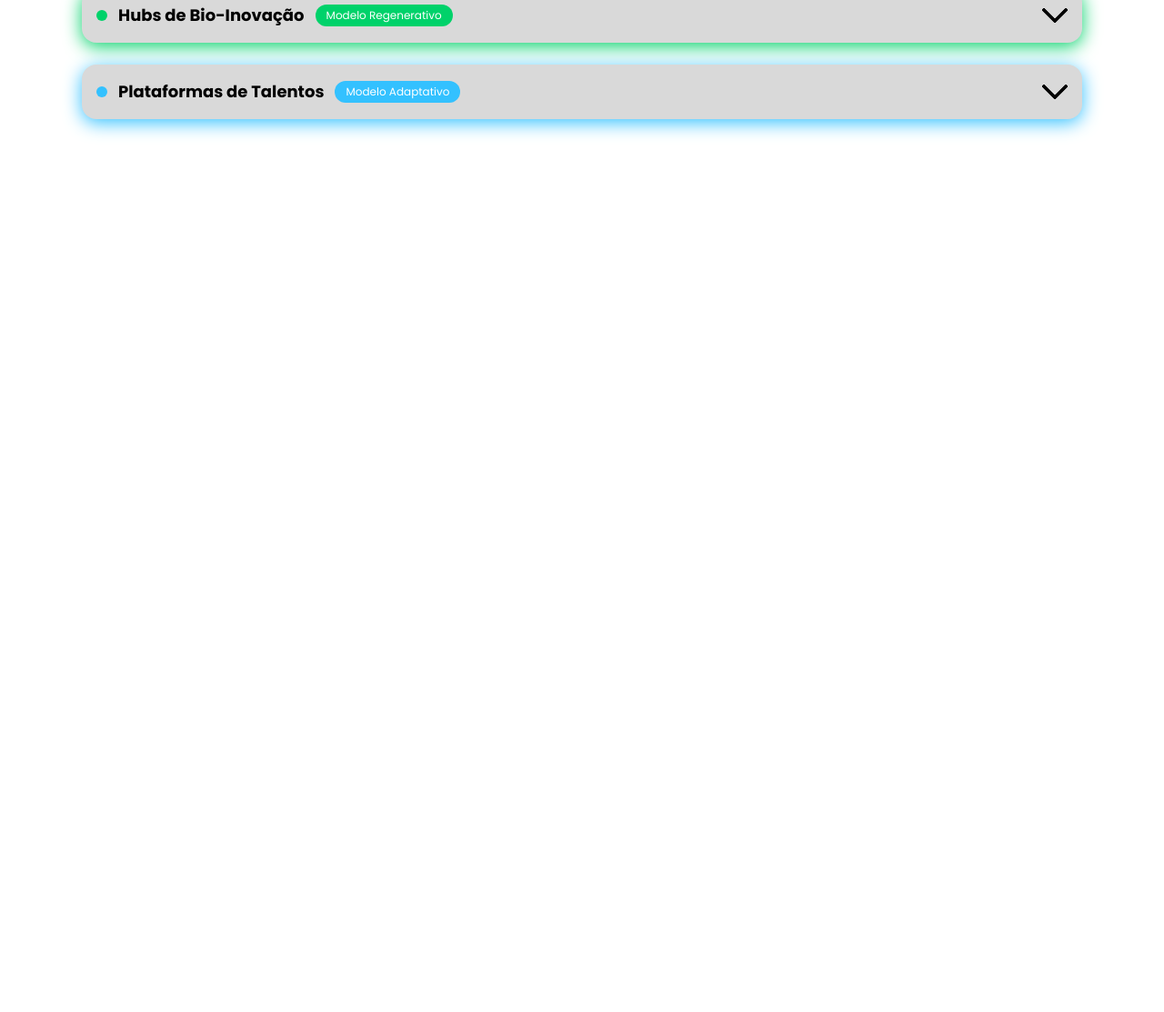
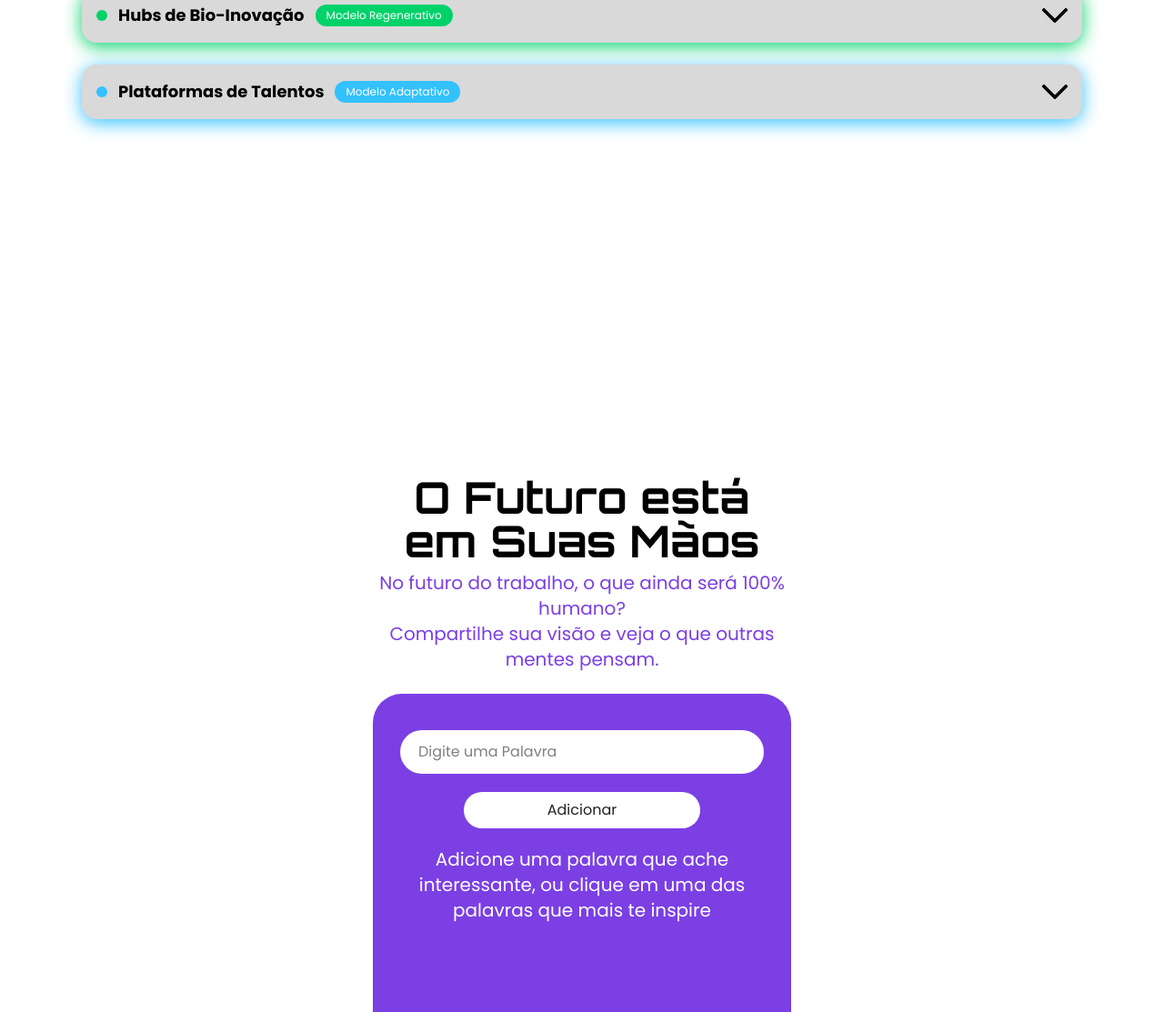
Before and after one commit to lucasbuzato/2-GS-1TWDPF, a website: page dist/index.html in a window 1280 px wide. Shown: the part 4459-5572 px from the top of the page at 91% size. Before the commit the page ends 4772 px from the top, so only its background shows below. Drawn offline with Linux system fonts and the light colour scheme.

Commit message:
section de futuro estrutura feita

```diff
--- a/dist/index.html
+++ b/dist/index.html
@@ -175,7 +175,7 @@
         </div>
 
     </section>
-    <section class="w-screen h-screen px-[50px] flex flex-col pt-[100px] pb-[50px]">
+    <section class="w-screen h-screen px-[50px] flex flex-col pt-[100px] pb-[50px] flex-wrap">
         <div class="grid grid-cols-4 grid-rows-2 gap-5 h-full">
             <div class="col-span-2 bg-Verde rounded-2xl flex justify-center items-center">
                 <h2 class="text-6xl font-Orbitron text-white text-center font-bold">Tecnologia com <br> Propósito - <br>
@@ -200,20 +200,23 @@
                 <h2 class="font-bold text-3xl text-center">Otimizar, Não Desumanizar</h2>
                 <p class="text-xl text-justify">
 
-                    A inovação deve existir para ampliar o potencial humano — não para substituí-lo.Quando as empresas usam a tecnologia como aliada, o trabalho se torna mais criativo e menos mecânico.</p>
+                    A inovação deve existir para ampliar o potencial humano — não para substituí-lo.Quando as empresas
+                    usam a tecnologia como aliada, o trabalho se torna mais criativo e menos mecânico.</p>
             </div>
             <div class="bg-Azul-Claro rounded-2xl flex flex-col justify-center p-5 gap-5 text-white items-center">
                 <h2 class="font-bold text-3xl text-center">Otimizar, Não Desumanizar</h2>
                 <p class="text-xl text-justify">
 
-                    Automação não é sobre cortar pessoas, e sim sobre libertá-las de tarefas repetitivas. A tecnologia deve abrir espaço para o pensamento crítico e a inovação. </p>
+                    Automação não é sobre cortar pessoas, e sim sobre libertá-las de tarefas repetitivas. A tecnologia
+                    deve abrir espaço para o pensamento crítico e a inovação. </p>
             </div>
             <div class="bg-Roxo-Claro rounded-2xl flex flex-col justify-center p-5 gap-5 text-white items-center">
                 <h2 class="font-bold text-3xl text-center">Propósito como <br>
                     Norte</h2>
                 <p class="text-xl text-justify">
 
-                    O verdadeiro avanço está em usar a tecnologia com intenção. Quando o propósito guia as decisões, a inovação se torna um instrumento de evolução coletiva.</p>
+                    O verdadeiro avanço está em usar a tecnologia com intenção. Quando o propósito guia as decisões, a
+                    inovação se torna um instrumento de evolução coletiva.</p>
             </div>
         </div>
     </section>
@@ -240,24 +243,31 @@ Norte</h2>
                             Modelo Descentralizado
                         </span>
                     </div>
-                <img class="transition-transform group-open:rotate-180" src="./imgs/arrow-down-sign-to-navigate 1.png" alt="">
+                    <img class="transition-transform group-open:rotate-180"
+                        src="./imgs/arrow-down-sign-to-navigate 1.png" alt="">
 
                 </summary>
 
                 <div class="mt-4 pl-6 p-3 text-sm flex flex-row font-Poppins border-t-3 border-Preto-Suave">
                     <div class="flex flex-col m-3">
-                    <p class="text-justify">Esqueça as hierarquias. Nas DAOs, seu valor é sua contribuição. Talentos globais se unem em missões, governados por código e um propósito compartilhado.</p>
+                        <p class="text-justify">Esqueça as hierarquias. Nas DAOs, seu valor é sua contribuição. Talentos
+                            globais se unem em missões, governados por código e um propósito compartilhado.</p>
                         <img src="" alt="">
                     </div>
                     <div class="bg-white p-5 rounded-2xl m m-3">
                         <h2 class="font-bold text-xl">Case de Sucesso: Projeto Netuno (2032 )</h2>
-                    <p class="text-justify">A DAO 'Ocean Guardians' mobilizou 5.000 especialistas em 72 horas para desenvolver drones autônomos de limpeza, removendo 1 milhão de toneladas de plástico do Pacífico em 3 anos.</p>
+                        <p class="text-justify">A DAO 'Ocean Guardians' mobilizou 5.000 especialistas em 72 horas para
+                            desenvolver drones autônomos de limpeza, removendo 1 milhão de toneladas de plástico do
+                            Pacífico em 3 anos.</p>
                         <div class="flex flex-col mt-5">
                             <h3 class="font-bold text-xl">Profissões Relacionadas:</h3>
                             <div class="flex flex-row gap-3 mt-2">
-                       <a class="p-1 text-[10px] bg-Roxo-Claro text-white rounded-2xl">Eng. de Contratos Inteligentes</a>
-                       <a class="p-1 text-[10px] bg-Roxo-Claro text-white rounded-2xl">Especialista em Governança</a>
-                       <a class="p-1 text-[10px] bg-Roxo-Claro text-white rounded-2xl">Coord. de Missão Comunitária</a>
+                                <a class="p-1 text-[10px] bg-Roxo-Claro text-white rounded-2xl">Eng. de Contratos
+                                    Inteligentes</a>
+                                <a class="p-1 text-[10px] bg-Roxo-Claro text-white rounded-2xl">Especialista em
+                                    Governança</a>
+                                <a class="p-1 text-[10px] bg-Roxo-Claro text-white rounded-2xl">Coord. de Missão
+                                    Comunitária</a>
                             </div>
                         </div>
 
@@ -276,23 +286,29 @@ Norte</h2>
                             Modelo Regenerativo
                         </span>
                     </div>
-                <img class="transition-transform group-open:rotate-180" src="./imgs/arrow-down-sign-to-navigate 1.png" alt="">
+                    <img class="transition-transform group-open:rotate-180"
+                        src="./imgs/arrow-down-sign-to-navigate 1.png" alt="">
 
                 </summary>
 
                 <div class="mt-4 pl-6 p-3 text-sm flex flex-row font-Poppins border-t-3 border-Preto-Suave">
                     <div class="flex flex-col m-3">
-                    <p class="text-justify">Laboratórios onde biólogos, designers e IA co-criam soluções, usando materiais vivos e computação orgânica para um futuro sustentável.</p>
+                        <p class="text-justify">Laboratórios onde biólogos, designers e IA co-criam soluções, usando
+                            materiais vivos e computação orgânica para um futuro sustentável.</p>
                         <img src="" alt="">
                     </div>
                     <div class="bg-white p-5 rounded-2xl m m-3">
                         <h2 class="font-bold text-xl">Princípio Chave: Simbiose Natural</h2>
-                    <p class="text-justify">Em vez de extrair, nós colaboramos. Usamos a lógica da natureza, otimizada por IA, para criar produtos que não geram lixo, pois são projetados para retornar ao ciclo biológico.</p>
+                        <p class="text-justify">Em vez de extrair, nós colaboramos. Usamos a lógica da natureza,
+                            otimizada por IA, para criar produtos que não geram lixo, pois são projetados para retornar
+                            ao ciclo biológico.</p>
                         <div class="flex flex-col mt-5">
                             <h3 class="font-bold text-xl">Profissões Relacionadas:</h3>
                             <div class="flex flex-row gap-3 mt-2">
-                       <a class="p-1 text-[10px] bg-Verde text-white rounded-2xl">Designer de Materiais Vivos</a>
-                       <a class="p-1 text-[10px] bg-Verde text-white rounded-2xl">Arquiteto de Computação Orgânica</a>
+                                <a class="p-1 text-[10px] bg-Verde text-white rounded-2xl">Designer de Materiais
+                                    Vivos</a>
+                                <a class="p-1 text-[10px] bg-Verde text-white rounded-2xl">Arquiteto de Computação
+                                    Orgânica</a>
                             </div>
                         </div>
 
@@ -311,23 +327,29 @@ Norte</h2>
                             Modelo Adaptativo
                         </span>
                     </div>
-                <img class="transition-transform group-open:rotate-180" src="./imgs/arrow-down-sign-to-navigate 1.png" alt="">
+                    <img class="transition-transform group-open:rotate-180"
+                        src="./imgs/arrow-down-sign-to-navigate 1.png" alt="">
 
                 </summary>
 
                 <div class="mt-4 pl-6 p-3 text-sm flex flex-row font-Poppins border-t-3 border-Preto-Suave">
                     <div class="flex flex-col m-3">
-                    <p class="text-justify">Sua carreira não é um cargo, é um portfólio de habilidades. Estas plataformas usam IA para projetar seu crescimento e conectar você a novos desafios.</p>
+                        <p class="text-justify">Sua carreira não é um cargo, é um portfólio de habilidades. Estas
+                            plataformas usam IA para projetar seu crescimento e conectar você a novos desafios.</p>
                         <img src="" alt="">
                     </div>
                     <div class="bg-white p-5 rounded-2xl m m-3">
                         <h2 class="font-bold text-xl">Mecanismo Central: Skill-Graph IA</h2>
-                    <p class="text-justify">Uma IA proprietária mapeia as competências de todos os membros e as cruza com as demandas de projetos futuros, criando trilhas de aprendizado personalizadas para fechar os 'gaps' de habilidade.</p>
+                        <p class="text-justify">Uma IA proprietária mapeia as competências de todos os membros e as
+                            cruza com as demandas de projetos futuros, criando trilhas de aprendizado personalizadas
+                            para fechar os 'gaps' de habilidade.</p>
                         <div class="flex flex-col mt-5">
                             <h3 class="font-bold text-xl">Profissões Relacionadas:</h3>
                             <div class="flex flex-row gap-3 mt-2">
-                       <a class="p-1 text-[10px] bg-Azul-Claro text-white rounded-2xl">Curador de Conteúdo com IA</a>
-                       <a class="p-1 text-[10px] bg-Azul-Claro text-white rounded-2xl">Coach de Carreira Preditivo</a>
+                                <a class="p-1 text-[10px] bg-Azul-Claro text-white rounded-2xl">Curador de Conteúdo com
+                                    IA</a>
+                                <a class="p-1 text-[10px] bg-Azul-Claro text-white rounded-2xl">Coach de Carreira
+                                    Preditivo</a>
                             </div>
                         </div>
 
@@ -337,6 +359,43 @@ Norte</h2>
 
         </div>
     </section>
+    <section class="w-screen min-h-screen px-[50px] flex flex-col items-center justify-end relative">
+
+    <!-- CARD (AGORA RELATIVE) -->
+    <div class="relative bg-Roxo w-[460px] h-[350px] rounded-t-4xl flex flex-col justify-start py-10 items-center">
+
+
+        <div class="absolute bottom-full mb-6 w-full text-center">
+            <h2 class="font-Orbitron text-5xl font-bold">
+                O Futuro está <br> em Suas Mãos
+            </h2>
+
+            <p class="text-Roxo font-normal text-xl font-poppins mt-2">
+                No futuro do trabalho, o que ainda será 100% humano? <br>
+                Compartilhe sua visão e veja o que outras mentes pensam.
+            </p>
+        </div>
+
+
+        <form action="" class="flex flex-col justify-start items-center">
+            <input class="w-100 py-3 rounded-4xl bg-white placeholder:px-5"
+                   type="text" placeholder="Digite uma Palavra">
+
+            <button class="bg-white text-Preto-Suave w-65 py-2 rounded-4xl m-5">
+                Adicionar
+            </button>
+        </form>
+
+        <p class="text-center text-white text-xl">
+            Adicione uma palavra que ache <br>
+            interessante, ou clique em uma das <br>
+            palavras que mais te inspire
+        </p>
+    </div>
+
+</section>
+
+
 
 </body>
 
```
Also changed, not shown: dist/style.css. Lines whose indentation alone changed are shown as unchanged.
